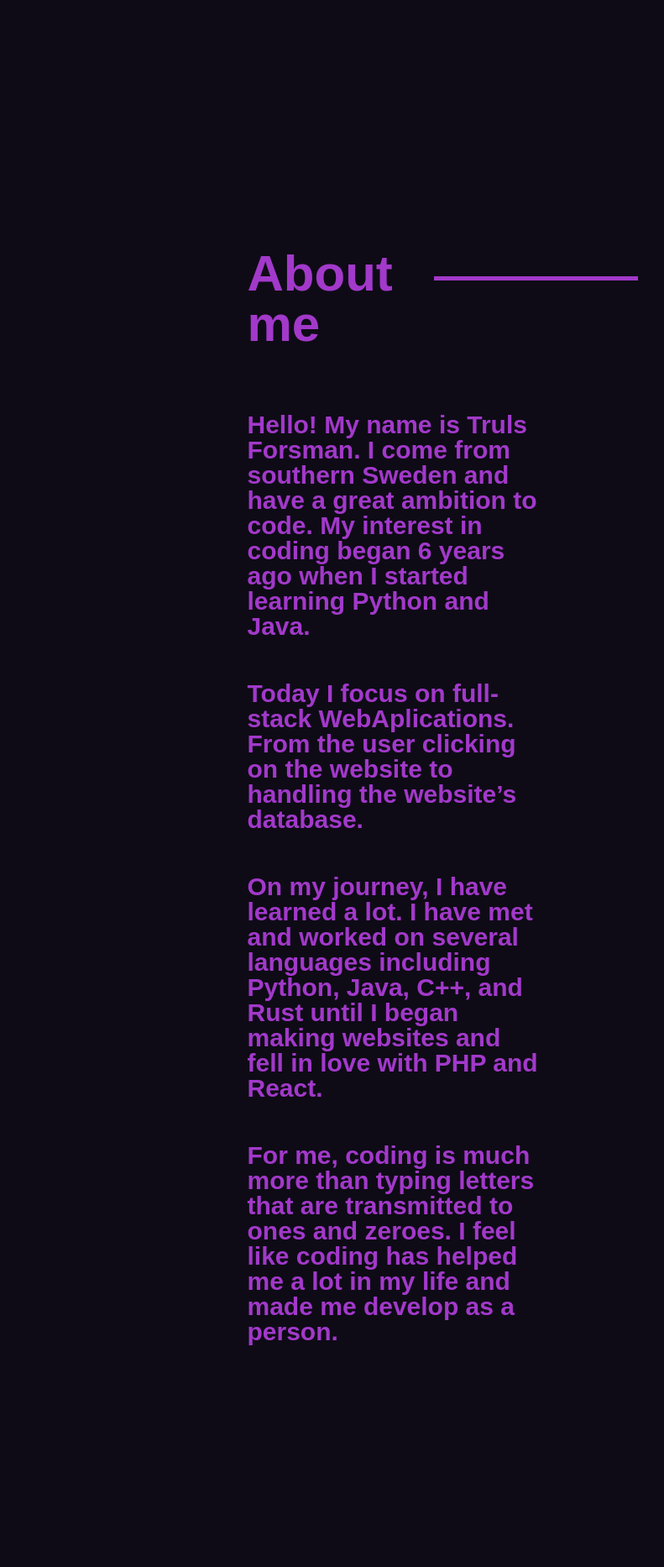
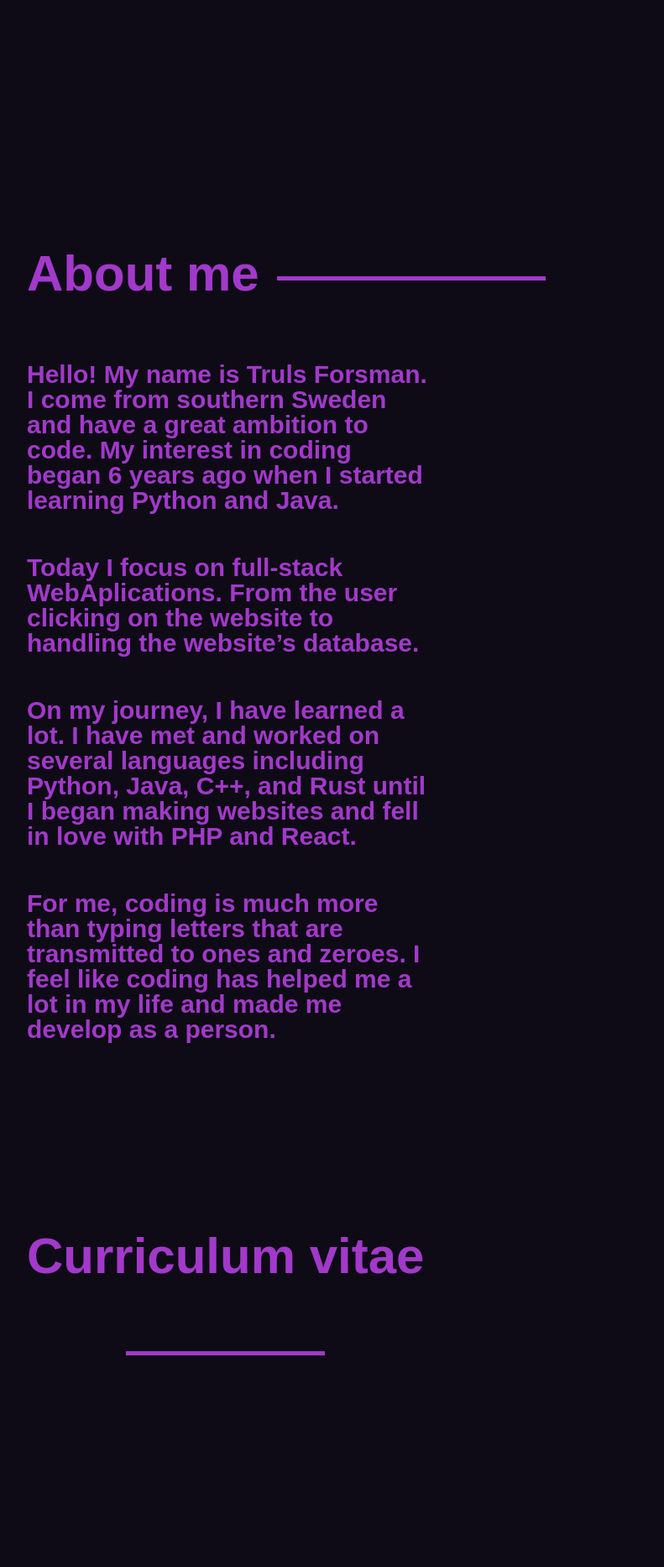
Before and after one commit to TrulsForsman/personalwebsite, a PHP site: page / in a window 1280 px wide. Shown: the part 777-2643 px from the top of the page at 84% size, without its empty margins (288-1079 px from the left). After the commit the page ends 2391 px from the top, so only its background shows below. Run offline with PHP 8.4, Linux system fonts and the light colour scheme.

Commit message:
Pushed new changes to Curriculum vitae.

```diff
--- a/includes/content.php
+++ b/includes/content.php
@@ -18,3 +18,4 @@
     </ul>
 </div>
 </div>
+</div>
--- a/includes/head_section.php
+++ b/includes/head_section.php
@@ -8,4 +8,4 @@
     <link rel="stylesheet" href="static/css/reset.css">
     <link rel="stylesheet" href="static/css/stylemain.css">
     <link rel="shortcut icon" href="static/images/Vectorreallogo.svg">
-    <script src="../js/index.js" async></script>
+    <script src="../../personalwebsite/js/index.js" async></script>
--- a/index.php
+++ b/index.php
@@ -15,7 +15,13 @@
     <p class="txt" id="txt3">On my journey, I have learned a lot. I have met and worked on several languages including Python, Java, C++, and Rust until I began making websites and fell in love with PHP and React.</p>
     <p class="txt" id="txt4">For me, coding is much more than typing letters that are transmitted to ones and zeroes. I feel like coding has helped me a lot in my life and made me develop as a person. </p>
     </div>
-</div>
+    </div>
+    <div class="headerline2">
+    <div class="third_section">
+        <p class="header">Curriculum vitae</p>
+        <hr />
+        </div>
+    </div>
     </div>
 </body>
 </html>
--- a/static/css/stylemain.css
+++ b/static/css/stylemain.css
@@ -91,14 +91,14 @@ nav ul li a {
     display: flex;
     flex-direction: row;
 }
-.second_section .header {
+.header {
     color: #A239CA;
     font-size: 60px;
     font-weight: 700;
     padding-bottom: 50px;
 }
 hr {
-    width: 65%;
+    width: 50%;
     margin: 33px auto 0 auto;
     background-color: #A239CA;
     border: none;
@@ -117,3 +117,10 @@ hr {
     flex-wrap: nowrap;
     width: 75%;
 }
+.second_section {
+    margin-bottom: 200px;
+}
+.headerline2 {
+    display: flex;
+    flex-direction: row;
+}
```
